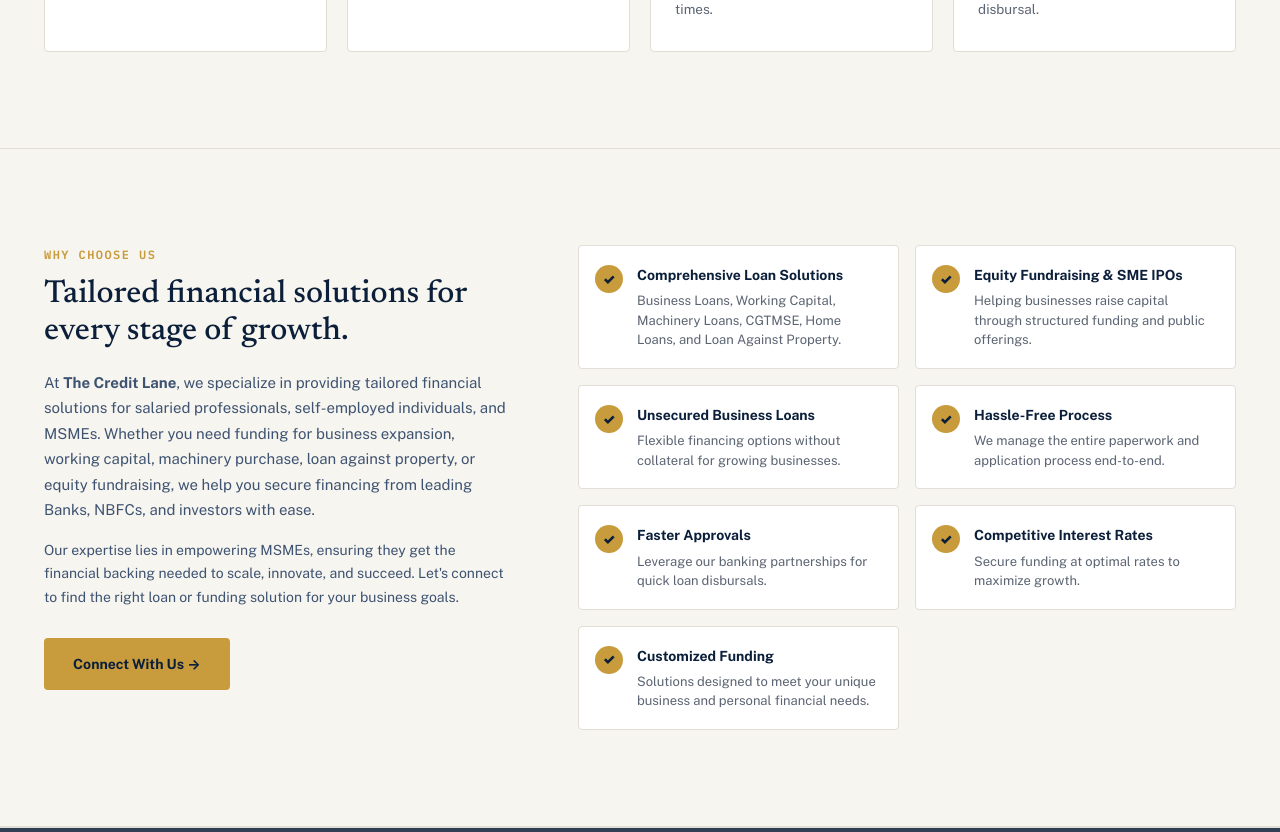
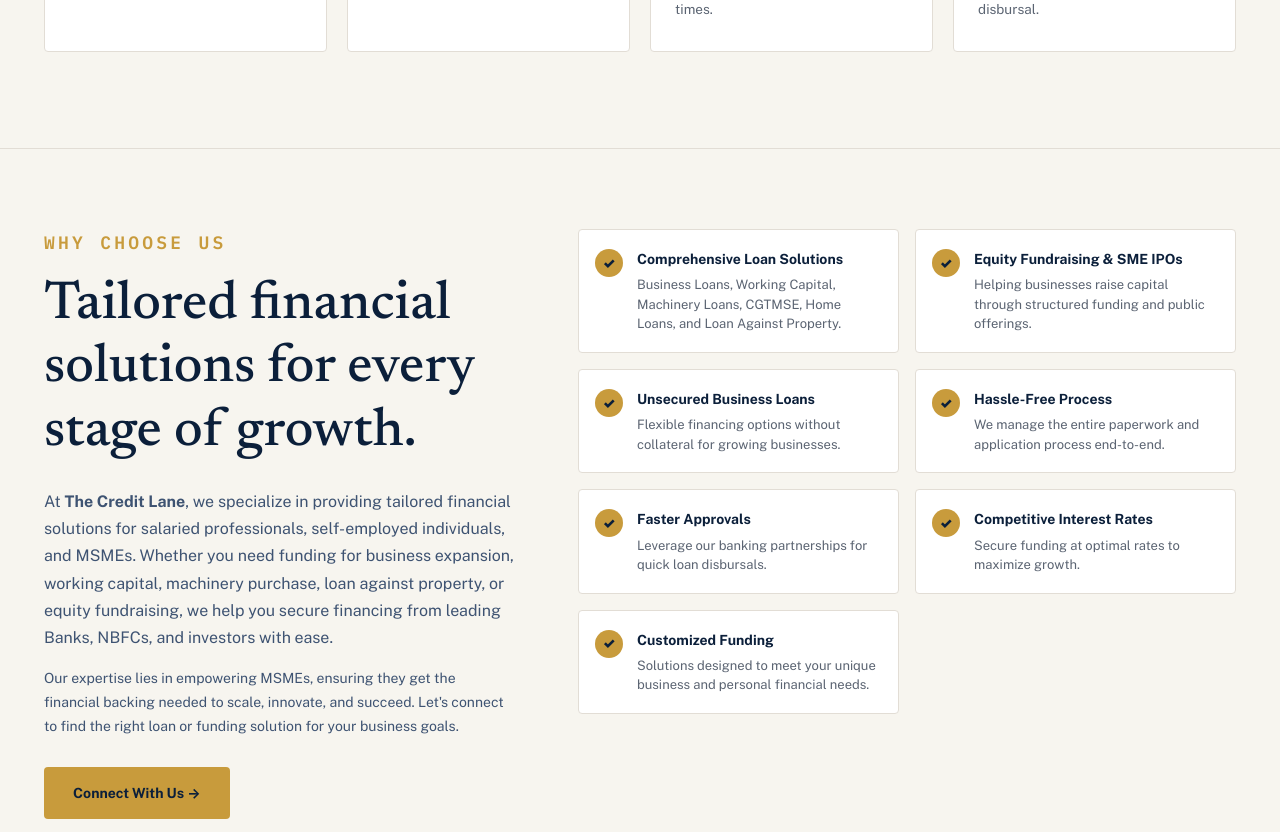
Before and after one commit to Aaditya29112005/the-credit-lane-, a PHP site: page / in a window 1280 px wide. Shown: the part 1726-2558 px from the top of the page. Run offline with PHP 8.4, Linux system fonts and the light colour scheme; some libraries are stand-ins or nearby versions; grey boxes are pictures that could not be loaded.

Commit message:
increase text size of WHY CHOOSE US header and equalize section spacing

```diff
--- a/css/main.css
+++ b/css/main.css
@@ -832,6 +832,8 @@ nav.mainnav > a.active::after {
   background: var(--cream);
   border-top: 1px solid var(--line);
   border-bottom: 1px solid var(--line);
+  padding: 80px 0;
+  margin-top: 0;
 }
 
 .wcu-inner {
@@ -846,13 +848,22 @@ nav.mainnav > a.active::after {
   top: 100px;
 }
 
+.wcu-left .eyebrow {
+  font-size: 18px;
+  font-weight: 700;
+  letter-spacing: 0.18em;
+  margin-bottom: 16px;
+  color: var(--gold);
+}
+
 .wcu-left h2 {
-  margin: 12px 0 20px;
-  font-size: clamp(1.6rem, 2.5vw, 2.2rem);
+  margin: 0 0 24px 0;
+  font-size: clamp(2.5rem, 4.2vw, 3.6rem);
+  line-height: 1.18;
 }
 
 .wcu-left p.lead {
-  font-size: 15px;
+  font-size: 16px;
   color: var(--slate);
   line-height: 1.7;
 }
```
